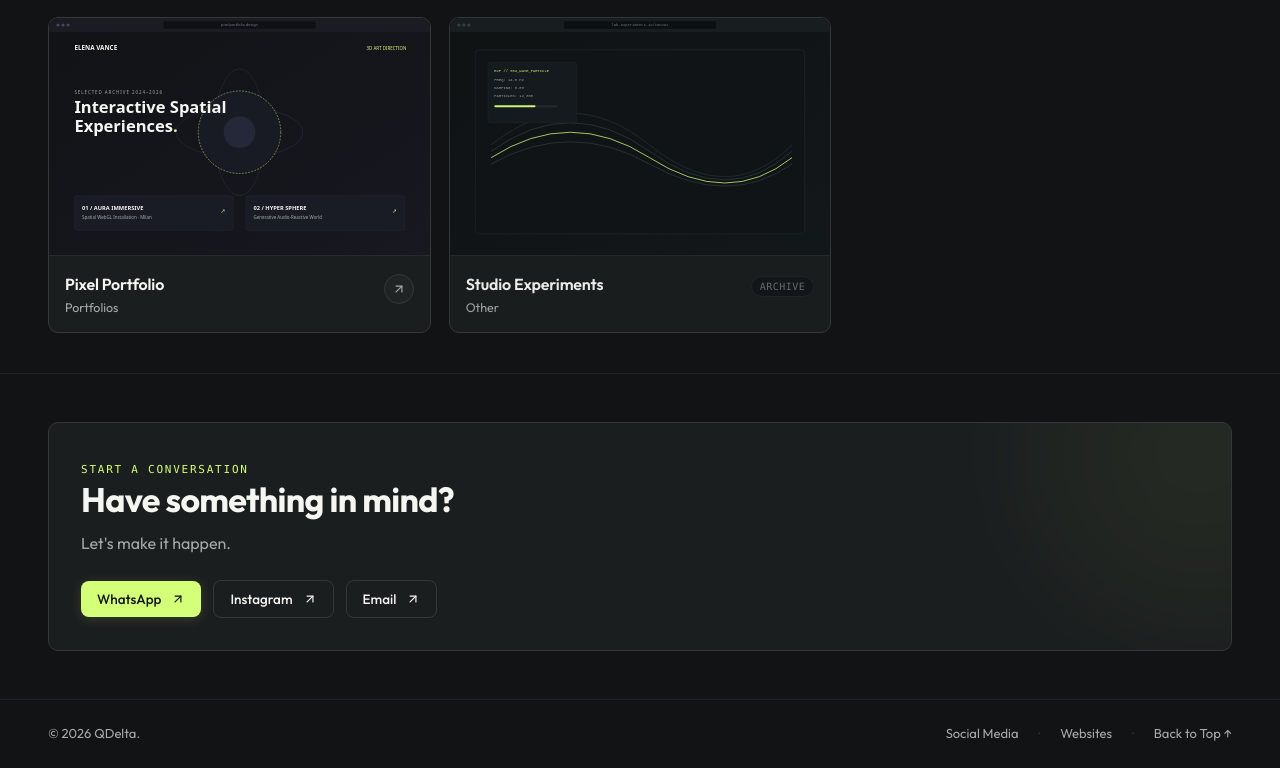
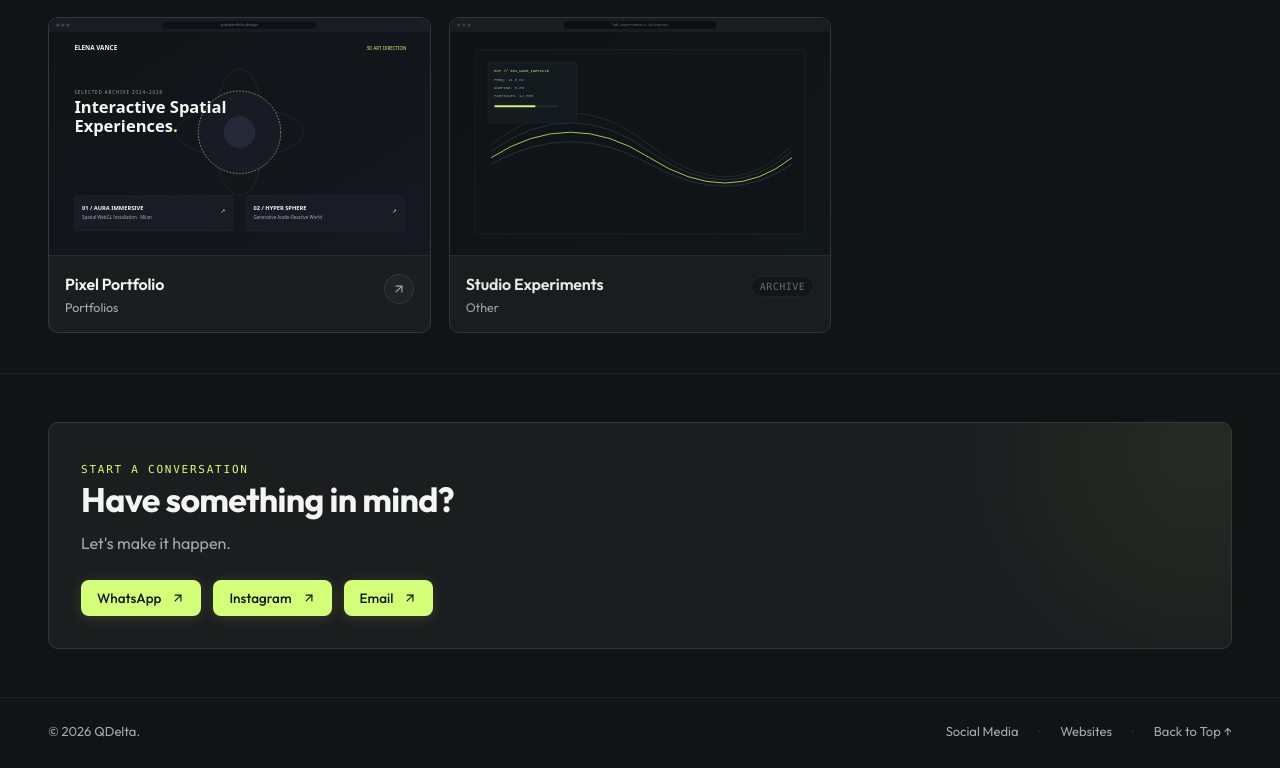
Before and after one commit to qdelta-technologies/work-portfolio-qdelta, a Next.js app: page / in a window 1280 px wide. Shown: the part 1558-2326 px from the top of the page. Built offline with nearby package versions, Linux system fonts and the light colour scheme.

Commit message:
style: set all contact CTA buttons to colored lime style

```diff
--- a/src/components/sections/ContactSection.tsx
+++ b/src/components/sections/ContactSection.tsx
@@ -52,7 +52,7 @@ export function ContactSection() {
               </Button>
 
               <Button
-                variant="outline"
+                variant="lime"
                 size="md"
                 href={instagramUrl}
                 isExternal
@@ -63,7 +63,7 @@ export function ContactSection() {
               </Button>
 
               <Button
-                variant="outline"
+                variant="lime"
                 size="md"
                 href={emailUrl}
                 aria-label="Contact QDelta via Email"
```
